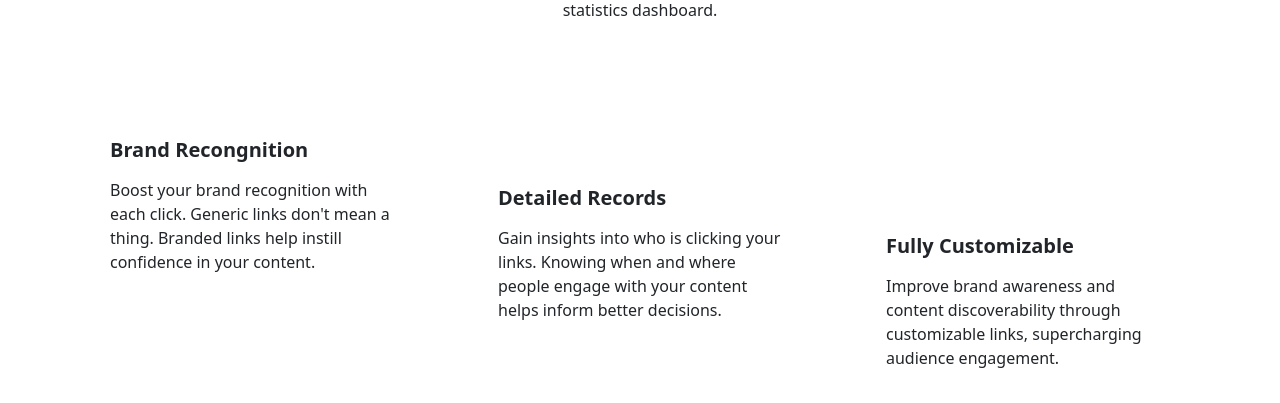
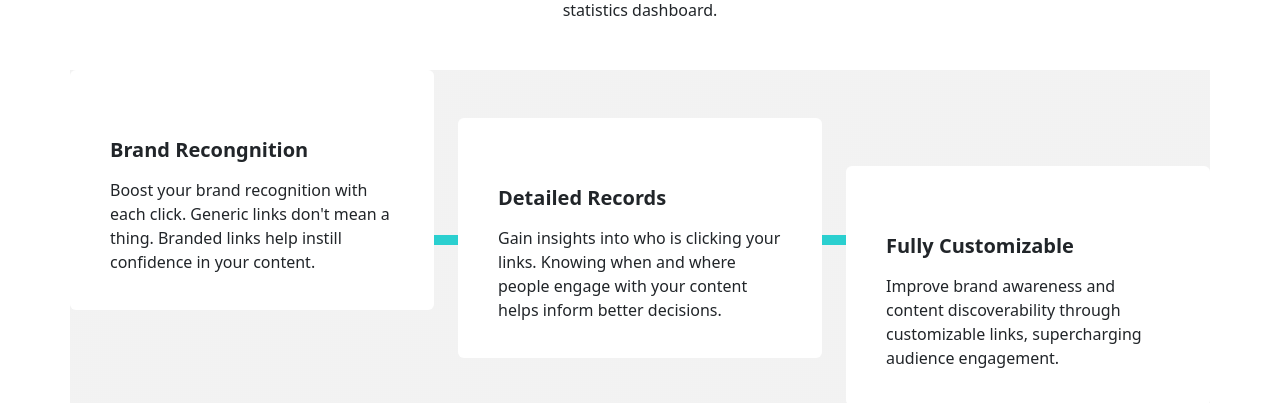
Before and after one commit to KrystianZybura/url-shortening-api-landing-page, a React (Vite) app: page / in a window 1280 px wide. Shown: the part 973-1376 px from the top of the page. Built offline with nearby package versions, Linux system fonts and the light colour scheme.

Commit message:
background line for RowContainer added

```diff
--- a/src/components/Statistics/index.tsx
+++ b/src/components/Statistics/index.tsx
@@ -1,4 +1,4 @@
-import { Box } from "./styled";
+import { Box, RowContainer } from "./styled";
 import {
   brandRecognitionText,
   detailedRecordsText,
@@ -12,7 +12,7 @@ const Statistics = () => (
       <h2 className="text-dark fw-bold">Advanced Statistics</h2>
       <p>{headingText}</p>
     </div>
-    <div className="row gap-4">
+    <RowContainer className="row gap-4">
       <Box className="col bg-white rounded-2">
         <h3 className="fw-bold text-dark fs-5 pb-2 mt-5">Brand Recongnition</h3>
         <p>{brandRecognitionText}</p>
@@ -25,7 +25,7 @@ const Statistics = () => (
         <h3 className="fw-bold text-dark fs-5 pb-2 mt-5">Fully Customizable</h3>
         <p>{fullyCustomizableText}</p>
       </Box>
-    </div>
+    </RowContainer>
   </section>
 );
 
--- a/src/components/Statistics/styled.ts
+++ b/src/components/Statistics/styled.ts
@@ -6,6 +6,7 @@ type MarginProp = {
 
 export const Box = styled.div<MarginProp>`
   padding: 20px 40px;
+  height: 100%;
 
   ${({ $margin }) =>
     $margin &&
@@ -13,3 +14,13 @@ export const Box = styled.div<MarginProp>`
       margin-top: 96px;
     `}
 `;
+
+export const RowContainer = styled.div`
+  background: linear-gradient(
+    to bottom,
+    ${({ theme }) => theme.colors.lightGray} 49%,
+    ${({ theme }) => theme.colors.cyan} 49%,
+    ${({ theme }) => theme.colors.cyan} 52%,
+    ${({ theme }) => theme.colors.lightGray} 52%
+  );
+`;
```
